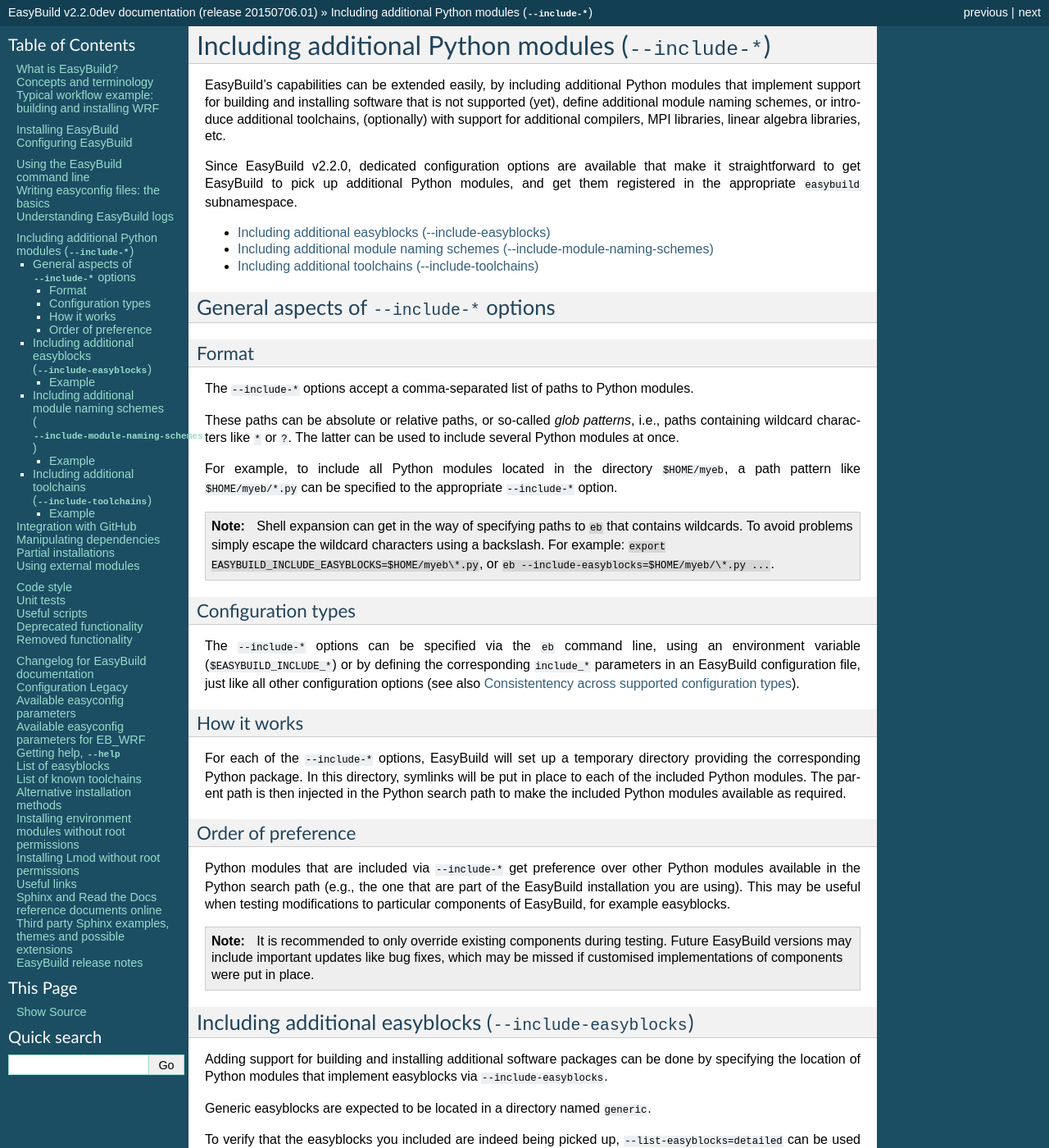
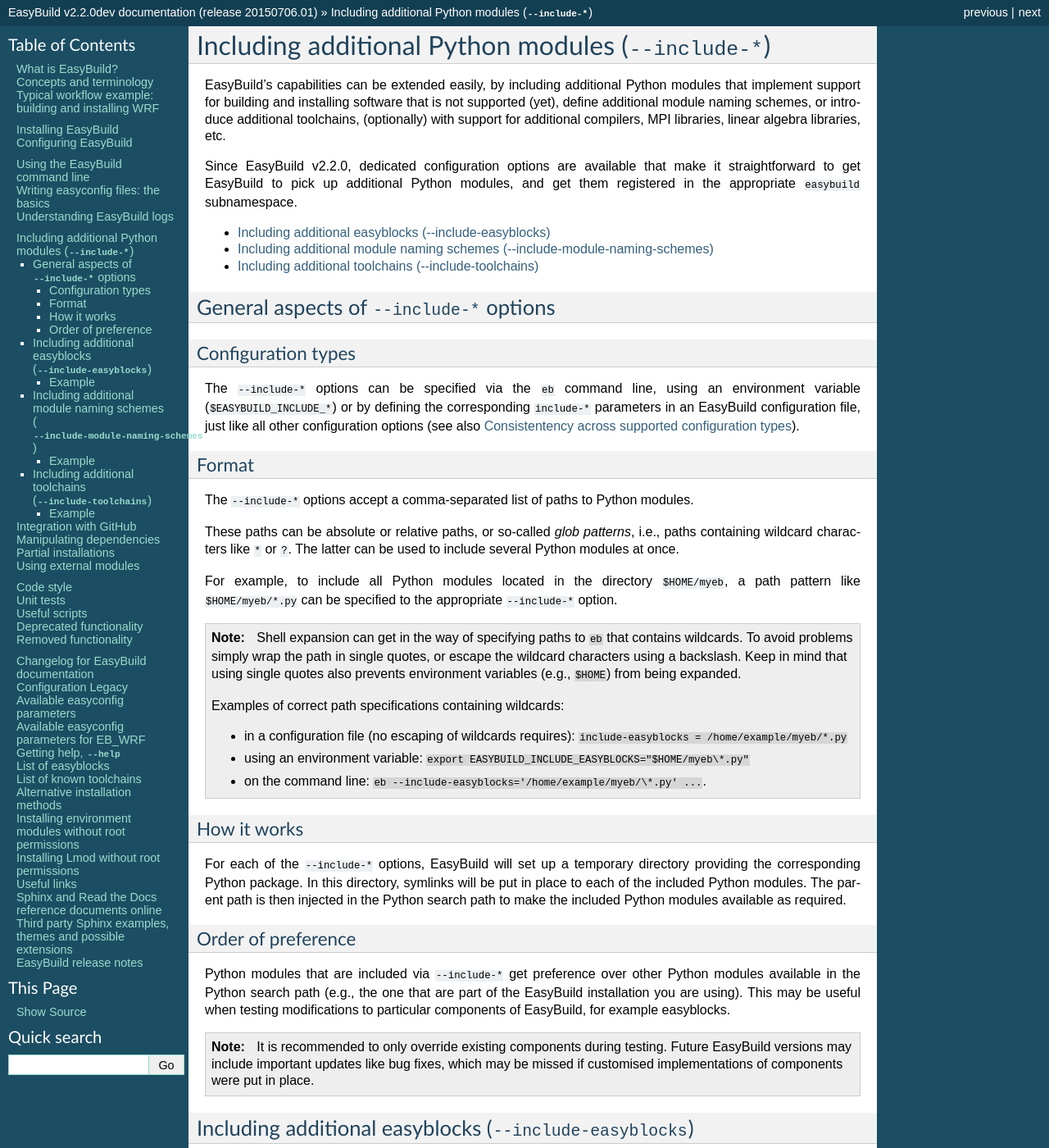
Before and after one commit to easybuilders/easybuild, a Sphinx documentation site: the page built from docs/Including_additional_Python_modules.rst, in a window 1280 px wide and 1400 px high. Shown: the whole window at 82% size. Built offline with Sphinx 7.4.7, drawn with Linux system fonts in a browser that asks for light colours.

Commit message:
extend note on avoiding issues with shell expansion

```diff
--- a/docs/Including_additional_Python_modules.rst
+++ b/docs/Including_additional_Python_modules.rst
@@ -21,6 +21,15 @@
 General aspects of ``--include-*`` options
 ------------------------------------------
 
+
+Configuration types
+~~~~~~~~~~~~~~~~~~~
+
+The ``--include-*`` options can be specified via the ``eb`` command line, using an environment variable
+(``$EASYBUILD_INCLUDE_*``) or by defining the corresponding ``include-*`` parameters in an EasyBuild configuration
+file, just like all other configuration options (see also :ref:`configuration_consistency`).
+
+
 Format
 ~~~~~~
 
@@ -33,16 +42,14 @@
 ``$HOME/myeb/*.py`` can be specified to the appropriate ``--include-*`` option.
 
 .. note:: Shell expansion can get in the way of specifying paths to ``eb`` that contains wildcards. To avoid problems
-          simply escape the wildcard characters using a backslash. For example:
-          ``export EASYBUILD_INCLUDE_EASYBLOCKS=$HOME/myeb\*.py``, or ``eb --include-easyblocks=$HOME/myeb/\*.py ...``.
+          simply wrap the path in single quotes, or escape the wildcard characters using a backslash. Keep in mind that
+          using single quotes also prevents environment variables (e.g., ``$HOME``) from being expanded.
 
+          Examples of correct path specifications containing wildcards:
 
-Configuration types
-~~~~~~~~~~~~~~~~~~~
-
-The ``--include-*`` options can be specified via the ``eb`` command line, using an environment variable
-(``$EASYBUILD_INCLUDE_*``) or by defining the corresponding ``include_*`` parameters in an EasyBuild configuration
-file, just like all other configuration options (see also :ref:`configuration_consistency`).
+          * in a configuration file (no escaping of wildcards requires): ``include-easyblocks = /home/example/myeb/*.py``
+          * using an environment variable: ``export EASYBUILD_INCLUDE_EASYBLOCKS="$HOME/myeb\*.py"``
+          * on the command line: ``eb --include-easyblocks='/home/example/myeb/\*.py' ...``.
 
 
 How it works
```
